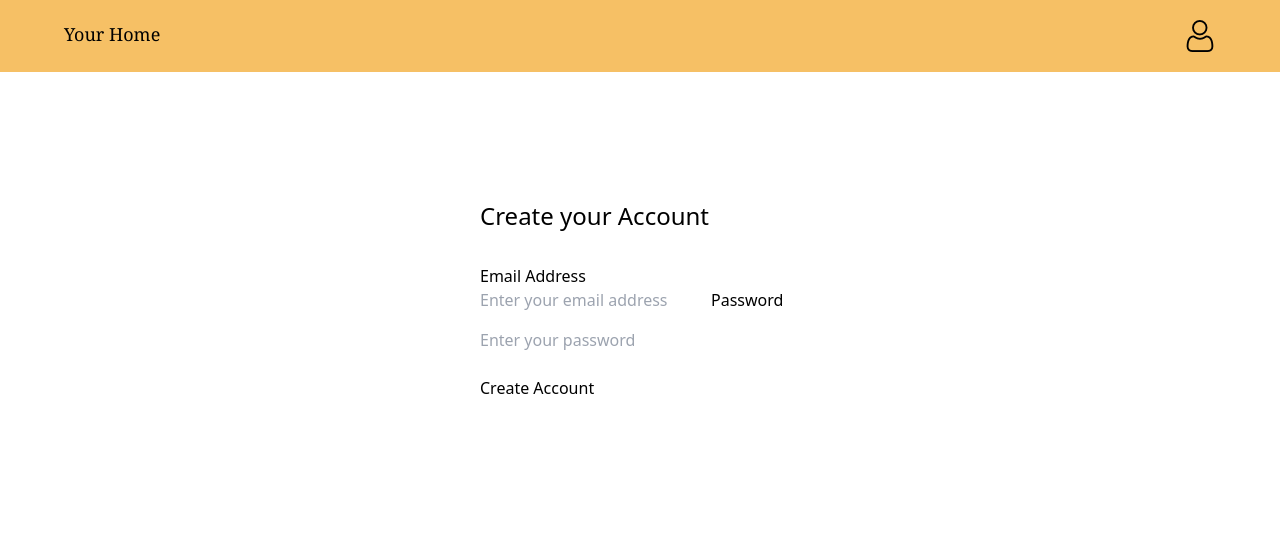
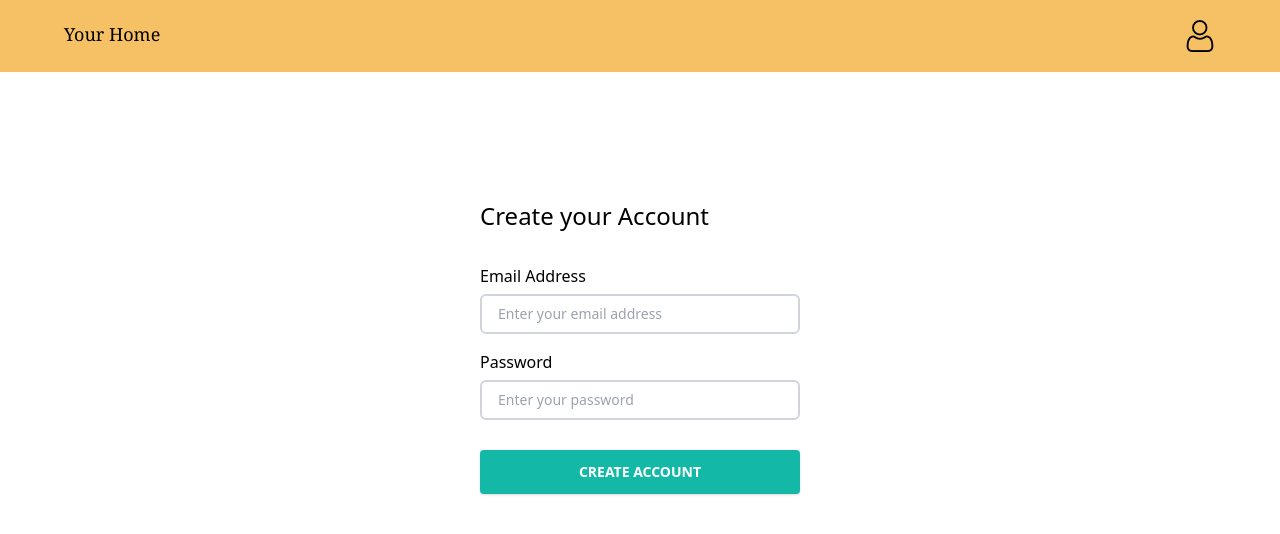
Before and after one commit to Ocholla-T/your_home, a Vue app: page / in a window 1280 px wide. Shown: the top 534 px of the page. Built offline with nearby package versions, Linux system fonts and the light colour scheme.

Commit message:
added button component to refactor

```diff
--- a/src/assets/tailwind.css
+++ b/src/assets/tailwind.css
@@ -2,4 +2,12 @@
 
 @tailwind components;
 
+.button_teal {
+  @apply w-full my-3 mr-1 mb-1 px-12 py-3 bg-teal-500 text-white hover:bg-teal-600 font-bold uppercase text-sm  rounded shadow hover:shadow-lg outline-none focus:outline-none  ease-linear transition-all duration-150;
+}
+
+.input_common {
+  @apply py-2 pl-4 my-1.5  border-solid border-2 border-gray-300 sm:text-sm w-full focus:ring-1 focus:ring-input_active focus:border-input_active rounded-md;
+}
+
 @tailwind utilities;
--- a/src/views/Home.vue
+++ b/src/views/Home.vue
@@ -13,7 +13,7 @@
           required
         />
         <span
-          class="z-10 h-full leading-snug font-normal absolute text-center text-blueGray-300 bg-transparent rounded text-base items-center justify-center w-8 right-0 pr-3 py-4"
+          class="absolute z-10 h-full leading-snug font-normal  text-center text-blueGray-300 bg-transparent rounded text-base items-center justify-center w-8 right-0 pr-3 py-4"
         >
           <img src="../assets/microwave.png" />
         </span>
@@ -31,7 +31,7 @@
           required
         />
         <span
-          class="z-10 h-full leading-snug font-normal absolute text-center text-blueGray-300 bg-transparent rounded text-base items-center justify-center w-8 right-0 pr-3 py-4"
+          class="absolute z-10 h-full leading-snug font-normal  text-center text-blueGray-300 bg-transparent rounded text-base items-center justify-center w-8 right-0 pr-3 py-4"
         >
           <img src="../assets/money-bag.png" />
         </span>
@@ -73,10 +73,7 @@
         </span>
       </div>
 
-      <button
-        class="w-full my-3 mr-1 mb-1 px-12 py-3 bg-teal-500 text-white active:bg-teal-600 font-bold uppercase text-sm  rounded shadow hover:shadow-lg outline-none focus:outline-none  ease-linear transition-all duration-150"
-        type="submit"
-      >
+      <button class="button_teal" type="submit">
         Submit
       </button>
     </form>
```
